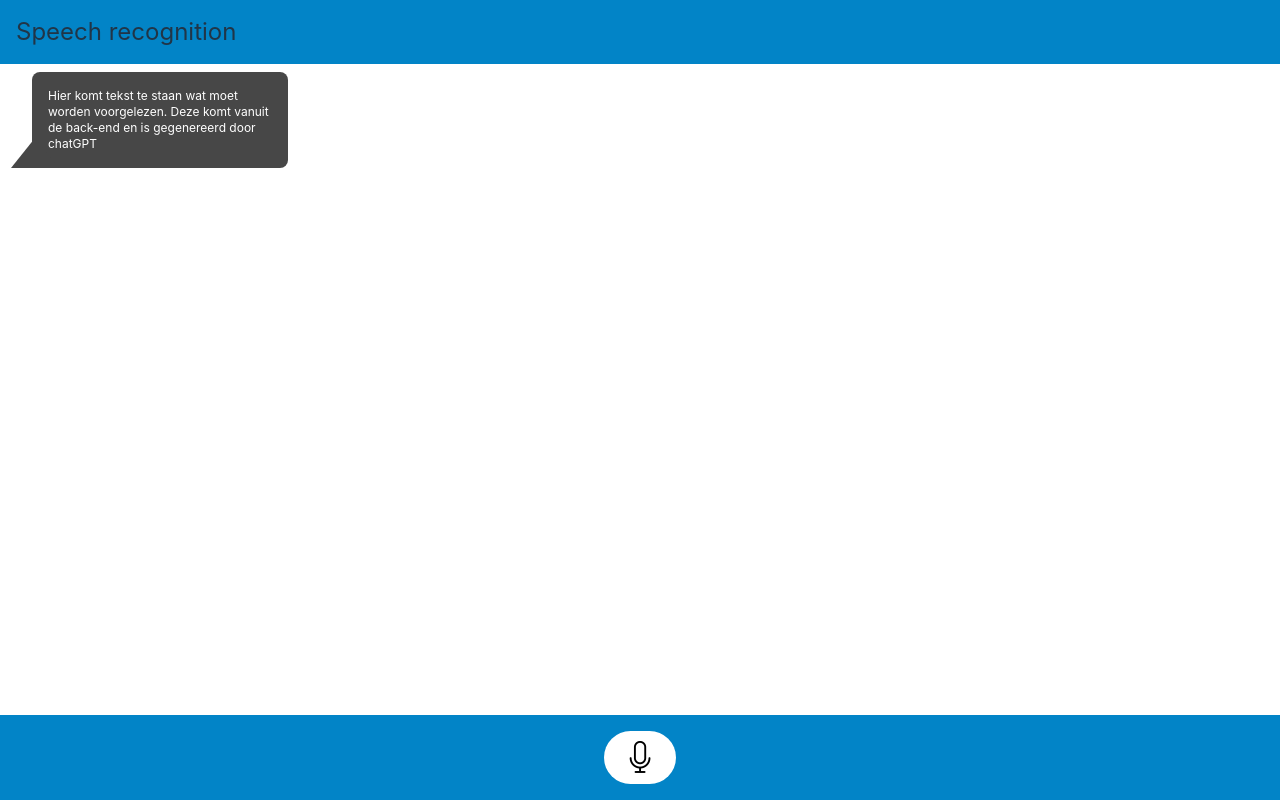
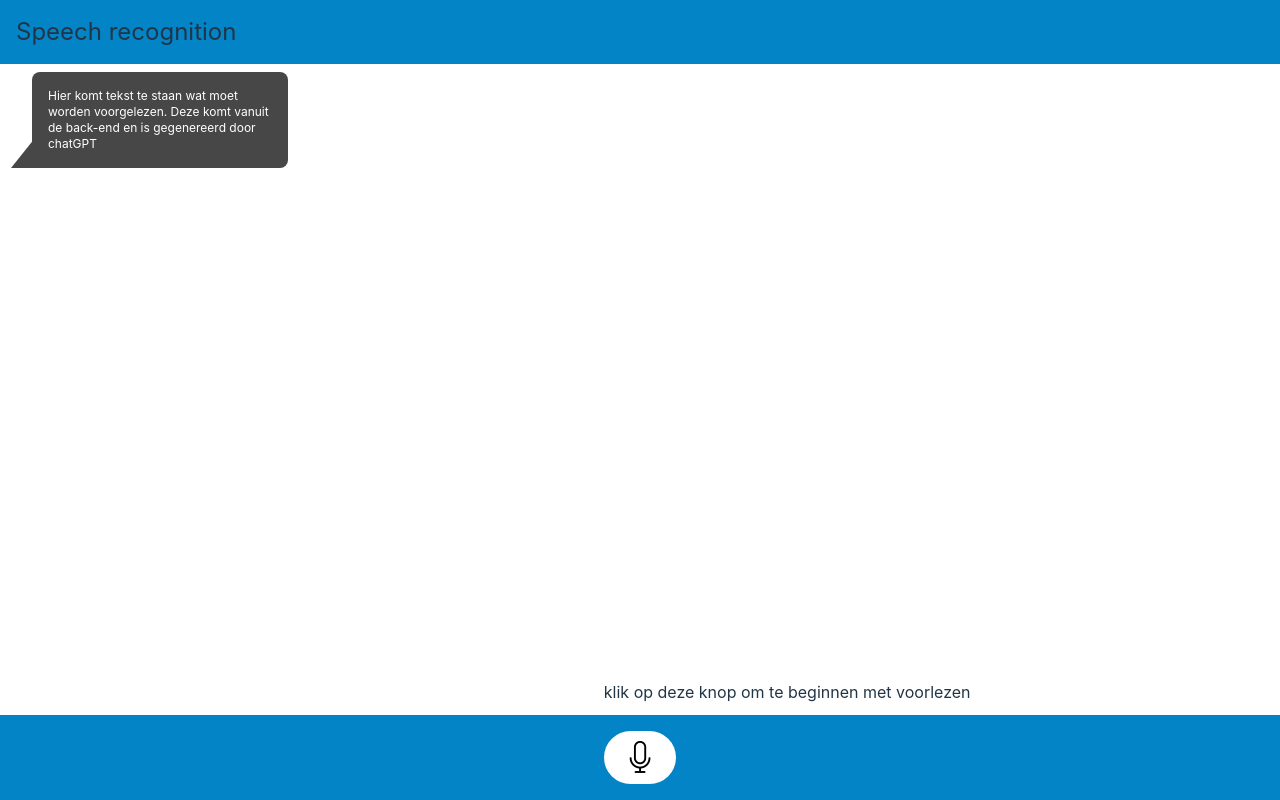
Before and after one commit to tle2-team7/leesapp-frontend, a React (Vite) app: page / in a window 1280 px wide. Built offline with nearby package versions, Linux system fonts and the light colour scheme.

Commit message:
added a simple tooltip, this is just a startingpoint

```diff
--- a/src/components/SpeechRecognitionComponent.tsx
+++ b/src/components/SpeechRecognitionComponent.tsx
@@ -8,6 +8,7 @@ type TSpeechRecognitionProps = {
 
 export default function SpeechRecognitionComponent(props: TSpeechRecognitionProps) {
   const [hasStarted, setHasStarted] = useState<boolean>(false);
+  const [showToolTip, setShowToolTip] = useState<boolean>(true);
 
   const recognition: SpeechRecognition = new webkitSpeechRecognition() || new SpeechRecognition();
   recognition.lang = "nl-NL";
@@ -50,6 +51,7 @@ export default function SpeechRecognitionComponent(props: TSpeechRecognitionProp
   };
 
   const handleSwitchRecognition = () => {
+    setShowToolTip(false);
     if (!hasStarted) {
       recognition.start();
     } else {
@@ -59,6 +61,7 @@ export default function SpeechRecognitionComponent(props: TSpeechRecognitionProp
 
   return (
     <div>
+      {showToolTip ? <p className="absolute bottom-24">klik op deze knop om te beginnen met voorlezen</p> : ""}
       <button className="bg-white rounded-full w-18 h-18 flex justify-center items-center" onClick={() => handleSwitchRecognition()}>
         <img className="w-8" src={hasStarted ? microphoneOn : microphoneOff} alt="microphone" />
         {hasStarted}
```
